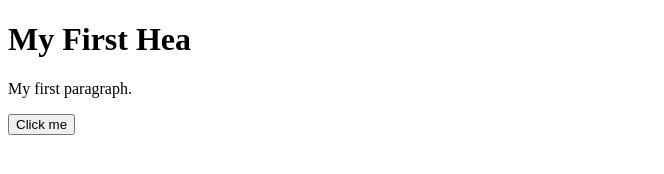
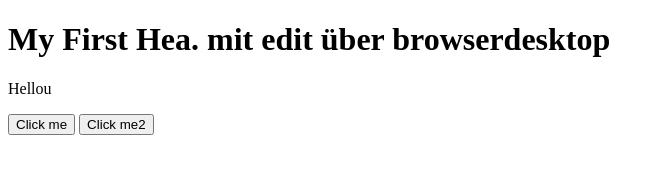
Before and after one commit to Banixx/neuer2, a plain HTML site: page index.html in a window 1280 px wide. Both pictures are taken after a click on the button "Click me". Shown: the whole page, without its empty margins (0-664 px from the left). Drawn offline with Linux system fonts and the light colour scheme.

Commit message:
Add files via upload

```diff
--- a/index.html
+++ b/index.html
@@ -1,13 +1,13 @@
-    <!DOCTYPE html>
+<!DOCTYPE html>
 <html>
-<body>
+  <body>
+    <h1>My First Hea. mit edit über browserdesktop</h1>
 
-<h1>My First Hea</h1>
+    <p id="hoi">My first paragraph.</p>
 
-<p id ="hoi">My first paragraph.</p>
+    <button id="knopf">Click me</button>
+    <button id="knopf2">Click me2</button>
 
-<button>Click me</button>
-
-<script type="text/javascript" src="main.js" ></script>
-</body>
+    <script type="text/javascript" src="main.js"></script>
+  </body>
 </html>
--- a/main.js
+++ b/main.js
@@ -1,6 +1,17 @@
-let go =  function(){
-hoi ="sali";
-let ele= document.getElementById("hoi");
-ele.innerHTML="Hellou";
+let funktiion = function () {
+  hoi = "sali";
+  let ele = document.getElementById("hoi");
+  ele.innerHTML = "Hellou";
+  console.log("knopf gedrückt");
+};
 
-}
+let funktiion2 = function () {
+  hoi2 = "sali2";
+  let ele = document.getElementById("hoi");
+  ele.innerHTML = "Hoi";
+  console.log("knopf gedrückt2");
+};
+
+console.log("huihuiui");
+knopf.addEventListener("click", funktiion);
+knopf2.addEventListener("click", funktiion2);
```
